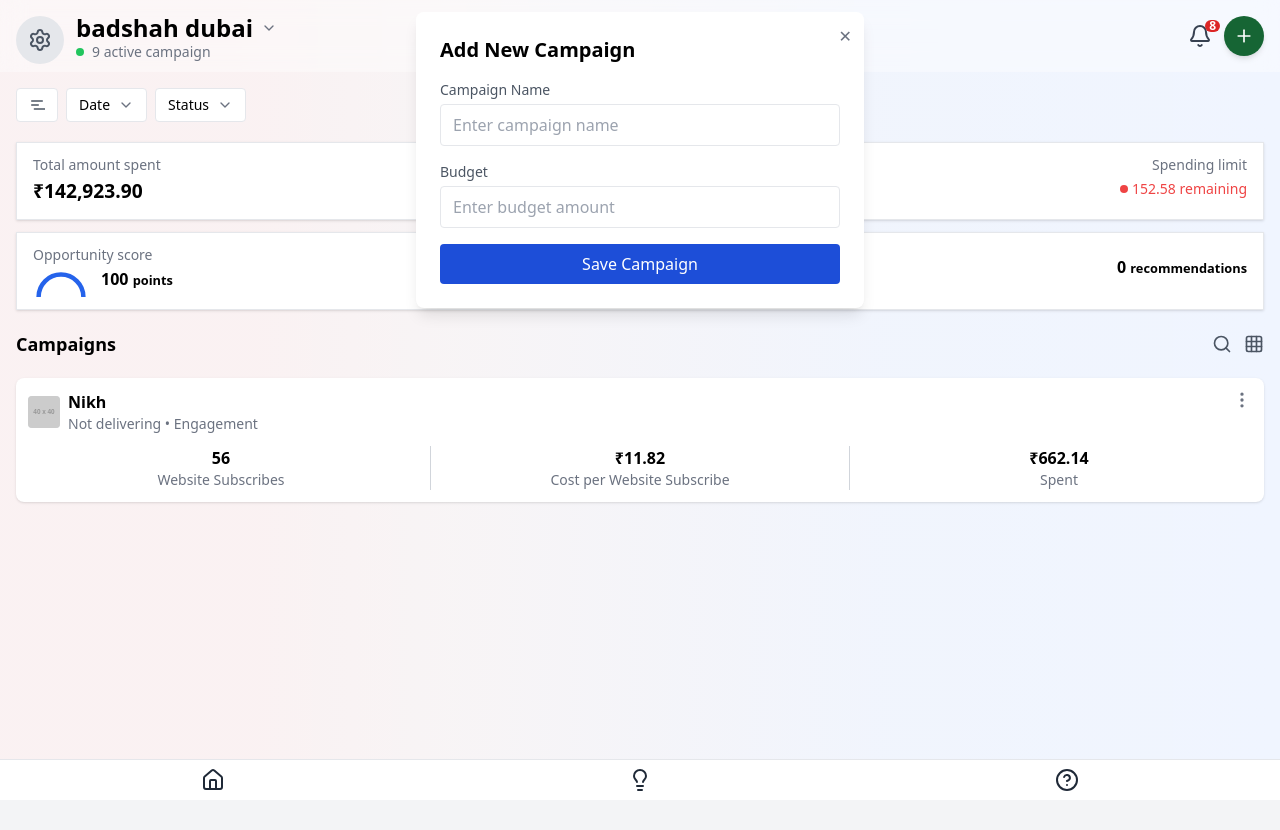
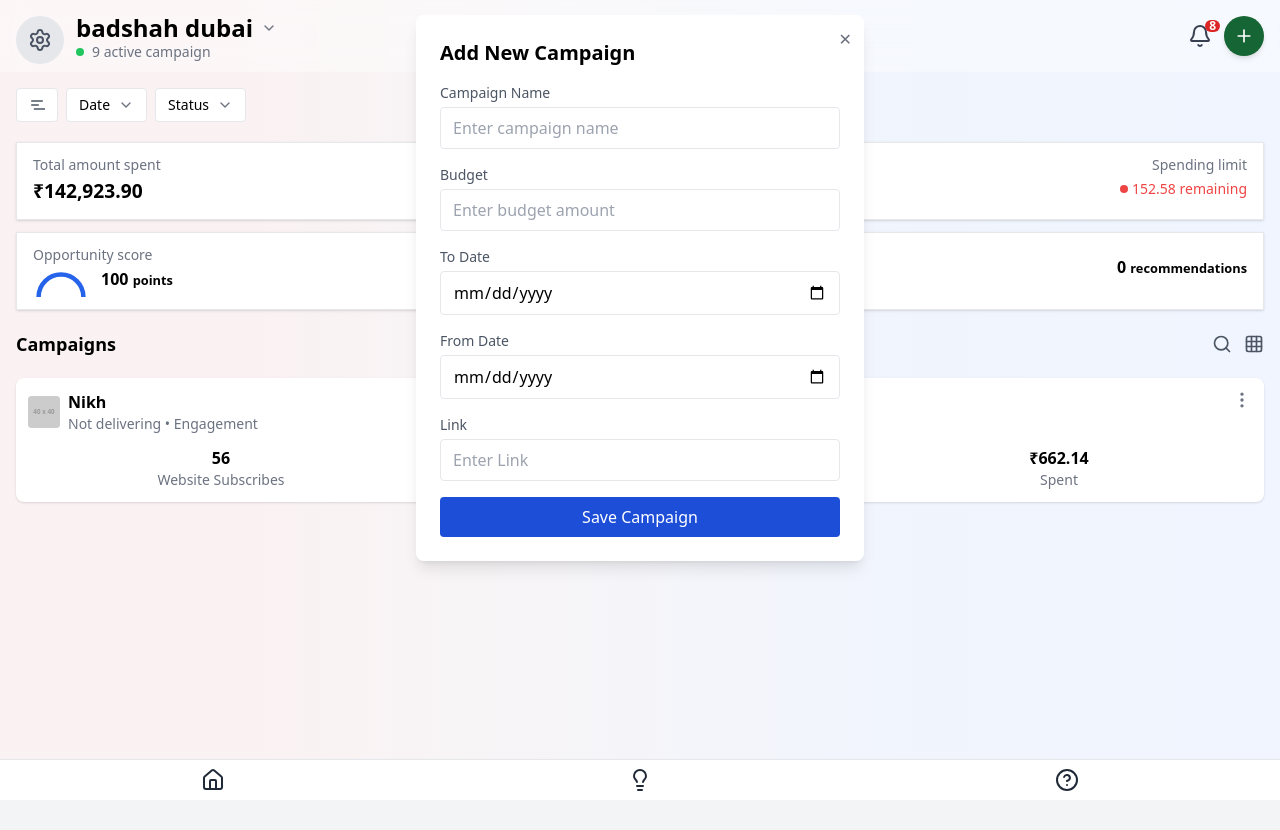
Before and after one commit to atif-shaheer/metaads, a React (Vite) app: page / in a window 1280 px wide. Both pictures are taken after a click on the button 1244 px from the left and 36 px from the top of the page. Shown: the top 830 px of the page. Built offline with nearby package versions, Linux system fonts and the light colour scheme.

Commit message:
Model form updated

```diff
--- a/src/components/AddCampaignModal.jsx
+++ b/src/components/AddCampaignModal.jsx
@@ -4,7 +4,7 @@ export default function AddCampaignModal({ isOpen, onClose }) {
   if (!isOpen) return null;
 
   return (
-    <div className="fixed inset-0 bg-black bg-opacity-40 flex justify-center items-center z-50" style={{ marginTop: '10rem' }}>
+    <div className="fixed inset-0 bg-black bg-opacity-40 flex justify-center items-center z-50" style={{ marginTop: '18rem' }}>
       <div className="bg-white rounded-lg p-6 w-11/12 max-w-md shadow-lg relative">
         {/* Close Button */}
         <button
@@ -36,6 +36,31 @@ export default function AddCampaignModal({ isOpen, onClose }) {
             />
           </div>
 
+          <div>
+            <label className="block text-sm text-gray-600 mb-1">To Date</label>
+            <input
+              type="date"
+              className="w-full border rounded px-3 py-2 focus:outline-none focus:ring focus:ring-blue-200"
+            />
+          </div>
+
+          <div>
+            <label className="block text-sm text-gray-600 mb-1">From Date</label>
+            <input
+              type="date"
+              className="w-full border rounded px-3 py-2 focus:outline-none focus:ring focus:ring-blue-200"
+            />
+          </div>
+
+          <div>
+            <label className="block text-sm text-gray-600 mb-1">Link</label>
+            <input
+              type="text"
+              className="w-full border rounded px-3 py-2 focus:outline-none focus:ring focus:ring-blue-200"
+              placeholder="Enter Link"
+            />
+          </div>
+
           <button
             type="submit"
             className="w-full bg-blue-700 text-white py-2 rounded hover:bg-green-800 transition"
```
